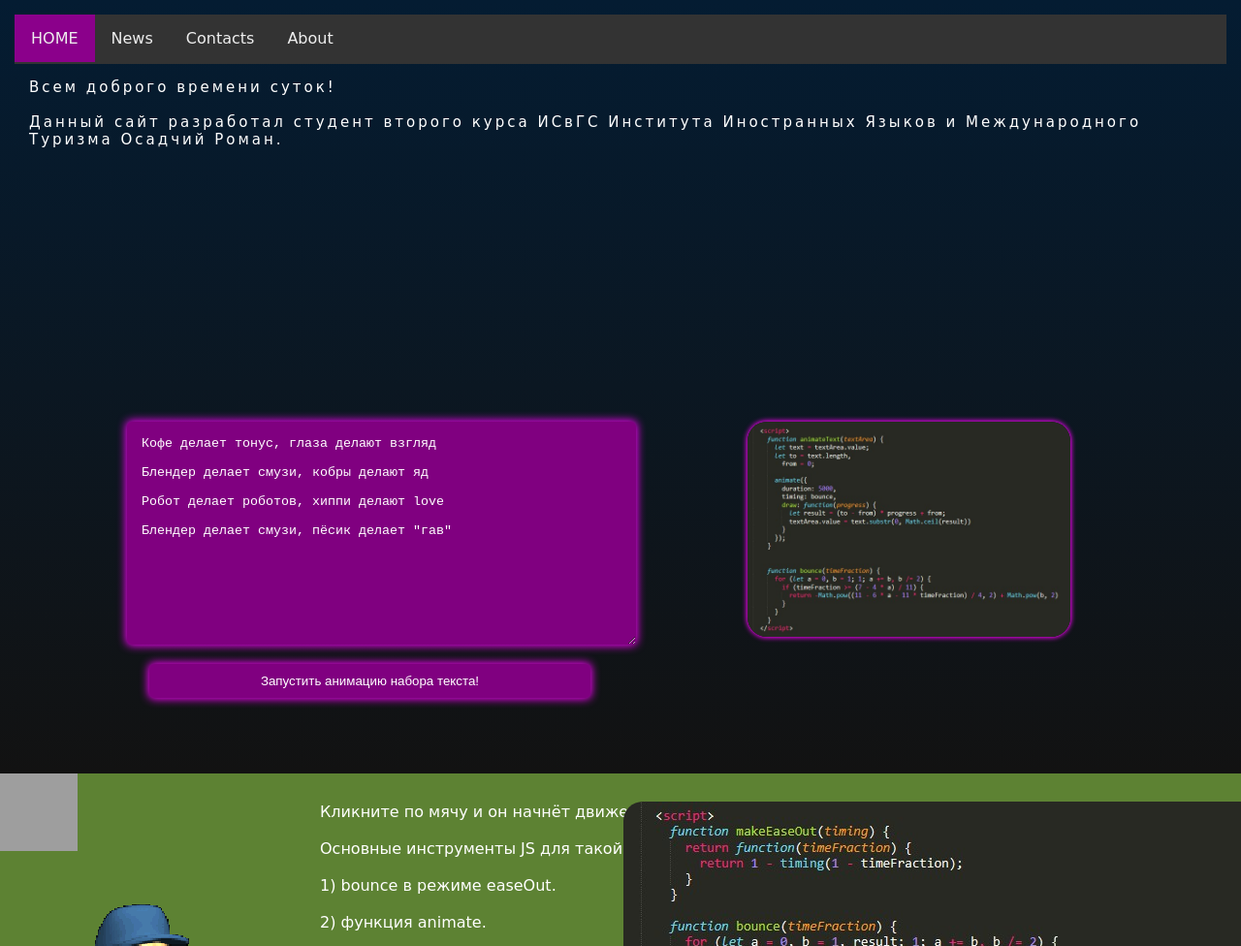
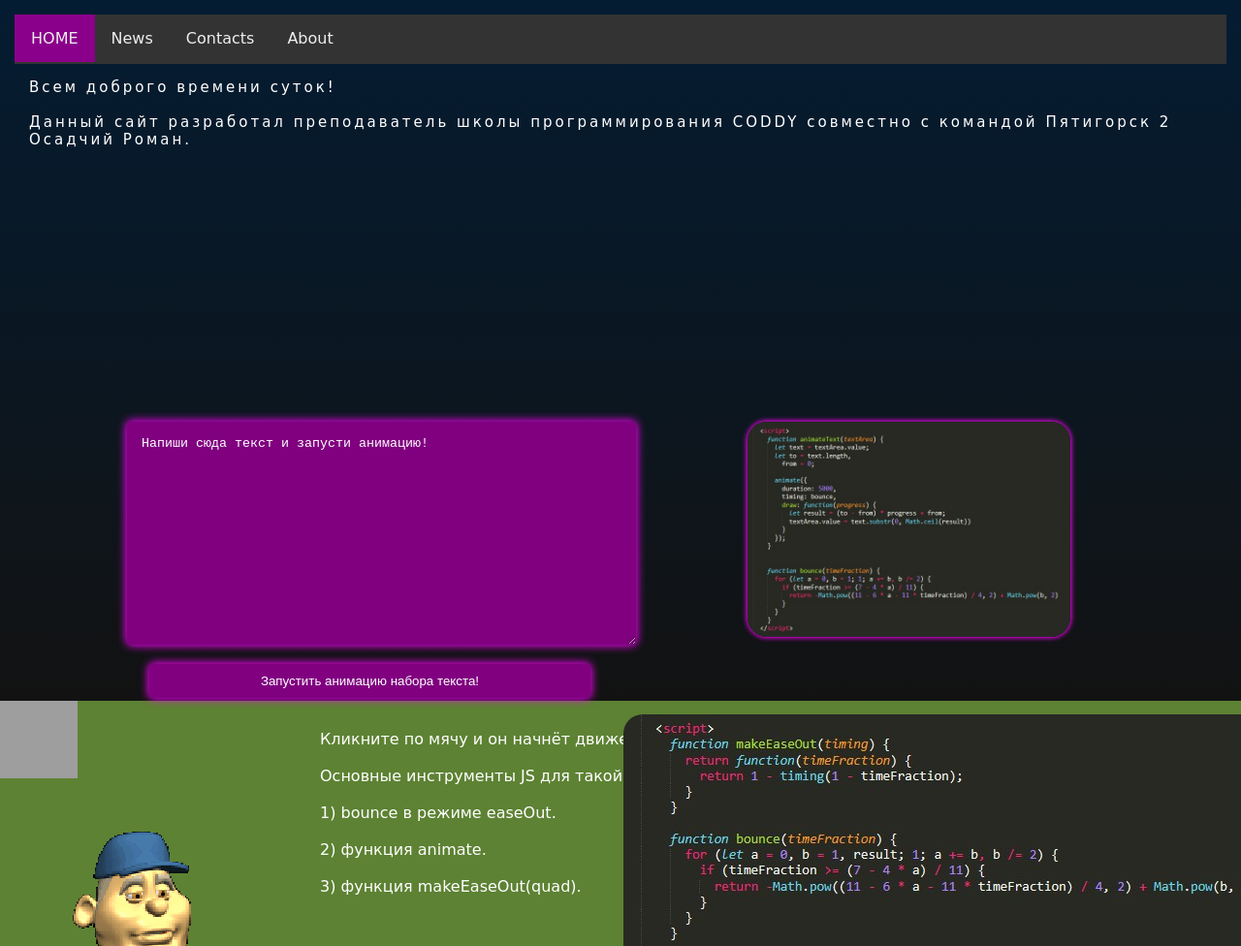
Before and after one commit to Roman0324324/Roman0324324.github.io, a plain HTML site: page index.html in a window 1280 px wide. Shown: the top 976 px of the page at 97% size. Drawn offline with Linux system fonts and the light colour scheme; grey boxes are pictures that could not be loaded; a script that the page names is missing; a web font is replaced by a local one.

Commit message:
Update index.html

```diff
--- a/index.html
+++ b/index.html
@@ -64,7 +64,7 @@
 			</header>
 		<!-- ///////////////////////////////////////////////////////////////////////////////////////// -->
 		<div id="my-text" class="my-text_css">
-			Всем доброго времени суток!<br><br> Данный сайт разработал студент второго курса ИСвГС Института Иностранных Языков и Международного Туризма Осадчий Роман.<br><br> Рад, что заглянули на мою HTML страничку.<br><br> Здесь я буду публиковать различные интересные анимации на JavaScript и Css. <br><br>
+			Всем доброго времени суток!<br><br> Данный сайт разработал преподаватель школы программирования CODDY совместно с командой Пятигорск 2 Осадчий Роман.<br><br> Рад, что заглянули на нашу HTML страничку.<br><br> Здесь будут публиковаться различные интересные анимации на JavaScript и Css. <br><br>
 			Анимация набора текста, реализованная при помощи JS уже у вас на экране. <br><br>Вы можете ввести свой текст в окно ниже и посмотреть, как он будет напечатан.  <br><br> </div>
 		<!-- ниже скрипт для текста сверху -->
 		<script>
@@ -93,13 +93,7 @@
 			printText( el );
 		</script>
 			<!-- конец -->
-			<div class="text_div"><textarea id="textExample" rows="5" cols="60">Кофе делает тонус, глаза делают взгляд
-
-Блендер делает смузи, кобры делают яд
-
-Робот делает роботов, хиппи делают love
-
-Блендер делает смузи, пёсик делает "гав"</textarea>
+			<div class="text_div"><textarea id="textExample" rows="5" cols="60">Напиши сюда текст и запусти анимацию!</textarea>
 
 			  		<button class="bt1" onclick="animateText(textExample)">Запустить анимацию набора текста!</button>
 			</div>
@@ -224,7 +218,7 @@
 				<img class="sc1" src="sc3.jpg">
 				<img class="sc2" src="sc4.jpg">
 			</div>
-			<div class="contacts"><a href="https://vk.com/id334319419" class="vk">ВК создателя</a></div>
+
 		</div>
 </main>
 </body>
```
